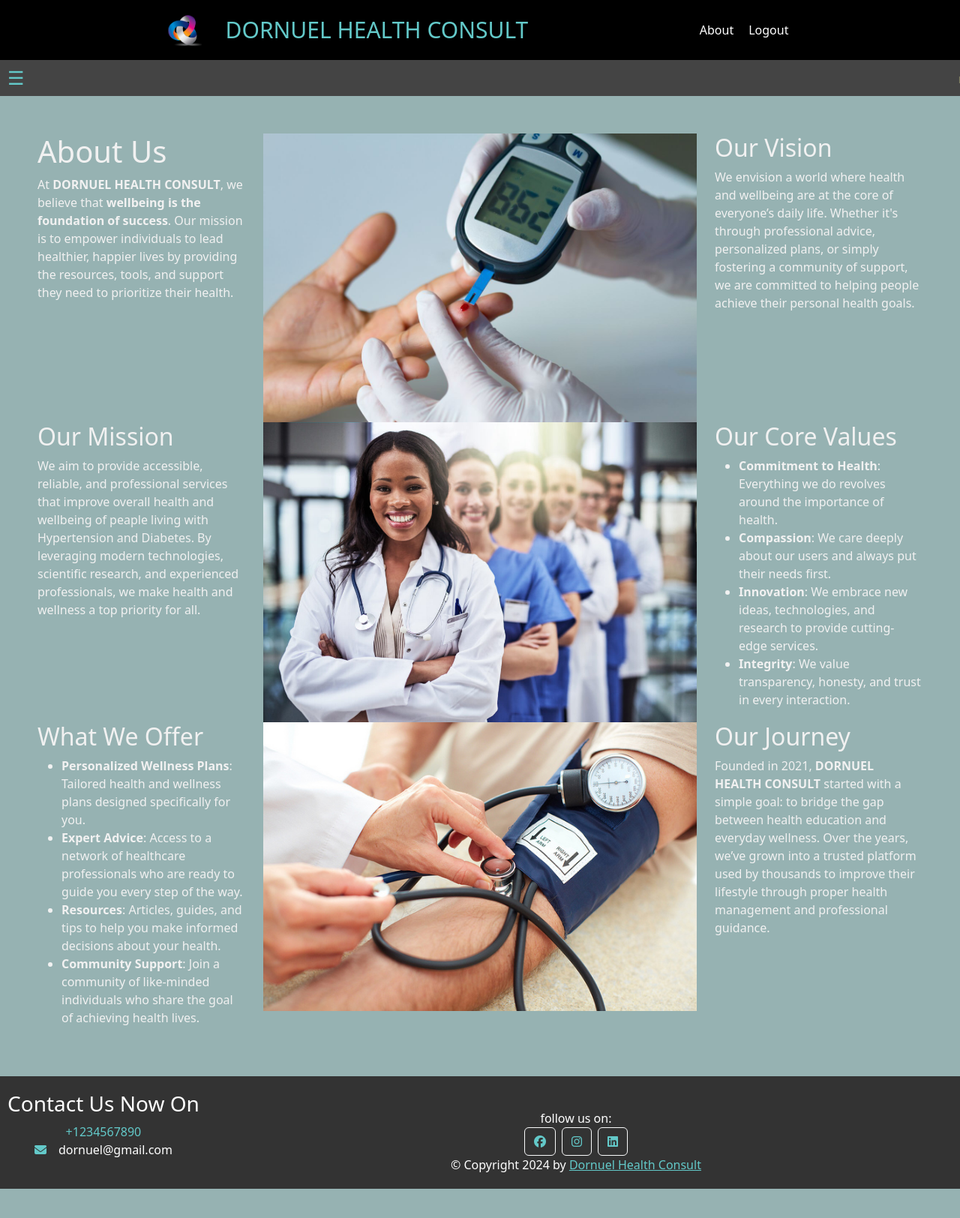
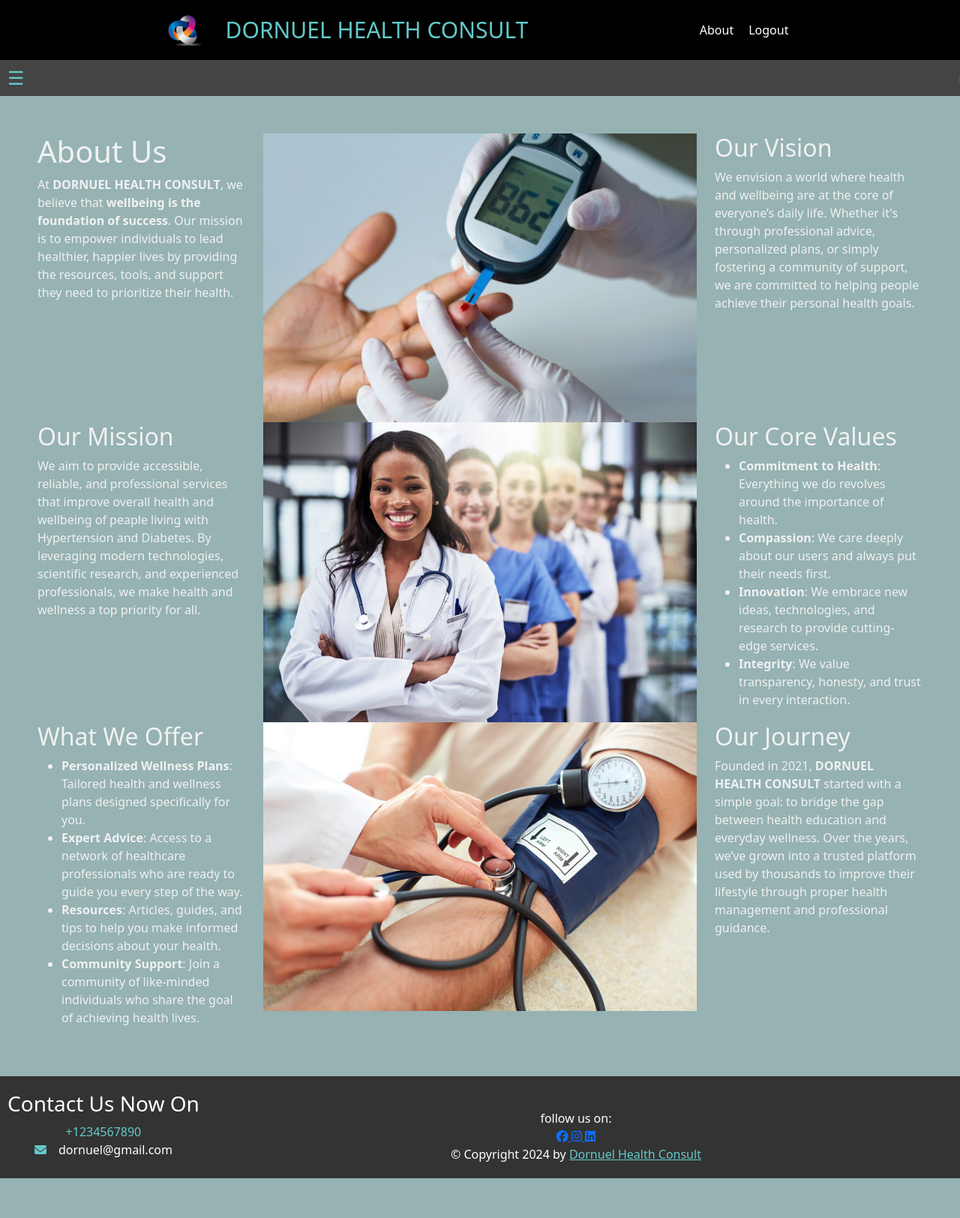
Before and after one commit to adieddygit/HPT-DM-CLINIC-, a Flask app: page /about in a window 1280 px wide. Shown: the top 1624 px of the page at 75% size. Run offline with Flask 3, Linux system fonts and the light colour scheme; some libraries are stand-ins or nearby versions.

Commit message:
Updated Flask modul.

```diff
--- a/templates/base.html
+++ b/templates/base.html
@@ -90,14 +90,14 @@
         <div style="color: rgb(99, 201, 201)">+1234567890</div>
         <p class="mb-2"><i class="fa fa-envelope me-3 social-icon"></i>dornuel@gmail.com</p>
     </div><br/> follow us on:
-    <div class="d-flex justify-content-center gap-2">
-    <a class="btn btn-outline-light btn-social social-icon" href="https://www.facebook.com" aria-label="Facebook">
+    <div>
+    <a href="https://www.facebook.com" aria-label="Facebook">
         <i class="fa-brands fa-facebook"></i>
     </a>
-    <a class="btn btn-outline-light btn-social social-icon" href="https://instagram.com/" aria-label="Instagram">
+    <a  href="https://instagram.com/" aria-label="Instagram">
         <i class="fa-brands fa-instagram"></i>
     </a>
-    <a class="btn btn-outline-light btn-social social-icon" href="https://www.linkedin.com/" aria-label="LinkedIn">
+    <a  href="https://www.linkedin.com/" aria-label="LinkedIn">
         <i class="fa-brands fa-linkedin"></i>
     </a>
 </div>
```
